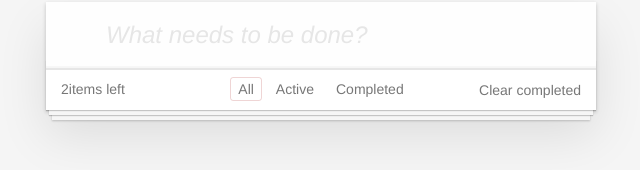
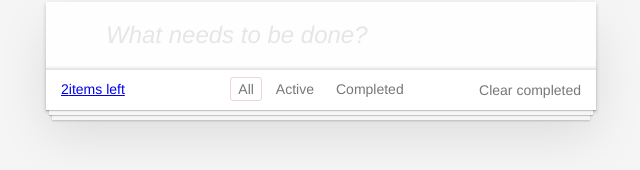
Before and after one commit to cankskrk/PATIKA-DEV-REACT-HW-2-TODO, a React (Create React App) app: page / in a window 1280 px wide. Shown: the part 128-298 px from the top of the page, without its empty margins (319-959 px from the left). Built offline with nearby package versions, Linux system fonts and the light colour scheme.

Commit message:
Update Filter Function

```diff
--- a/src/components/Footer.js
+++ b/src/components/Footer.js
@@ -1,31 +1,33 @@
-import React from "react";
+import React, { useState } from "react";
 
-function Footer({ filter }) {
+function Footer({ filtered }) {
+  const [filter, setFilter] = useState("");
   // Functions
   const handleClick = (event) => {
-    filter(event.target.name);
+    setFilter(event.target.name);
+    filtered(filter);
   };
 
   return (
     <div className="footer">
-      <a className="todo-count">
+      <a href="#/" className="todo-count">
         <strong>2</strong>
         items left
       </a>
 
       <ul className="filters">
         <li>
-          <a onClick={handleClick} name="All" className="selected">
+          <a href="#/" onClick={handleClick} name="All" className="selected">
             All
           </a>
         </li>
         <li>
-          <a onClick={handleClick} name="Active">
+          <a href="#/" onClick={handleClick} name="Active">
             Active
           </a>
         </li>
         <li>
-          <a onClick={handleClick} name="Completed">
+          <a href="#/" onClick={handleClick} name="Completed">
             Completed
           </a>
         </li>
--- a/src/components/Main.js
+++ b/src/components/Main.js
@@ -8,7 +8,8 @@ import Footer from "./Footer";
 function Main() {
   // States -----------------
   const [list, setList] = useState([]);
-  const [filteredList, setFilteredList] = useState("All");
+  const [filteredList, setFilteredList] = useState([]);
+  const [filter, setFilter] = useState("All");
   //-------------------------
 
   // Functions --------------
@@ -26,22 +27,22 @@ function Main() {
     });
   };
 
-  const filterList = (filter) => {
-    setFilteredList(filter);
+  const filterList = (f) => {
+    setFilter(f);
     if (filter === "All") {
-      setList((prev) => {
+      setFilteredList((prev) => {
         return [...prev];
       });
     } else if (filter === "Active") {
       const activeList = list.filter((i) => {
         return i.status === false;
       });
-      setList([...activeList]);
+      setFilteredList(activeList);
     } else if (filter === "Completed") {
       const completedList = list.filter((i) => {
         return i.status === true;
       });
-      setList([...completedList]);
+      setFilteredList(completedList);
     }
   };
   //-------------------------
@@ -69,7 +70,7 @@ function Main() {
           ))}
         </ul>
       </div>
-      <Footer filter={filterList} />
+      <Footer filtered={filterList} />
     </div>
   );
 }
```
